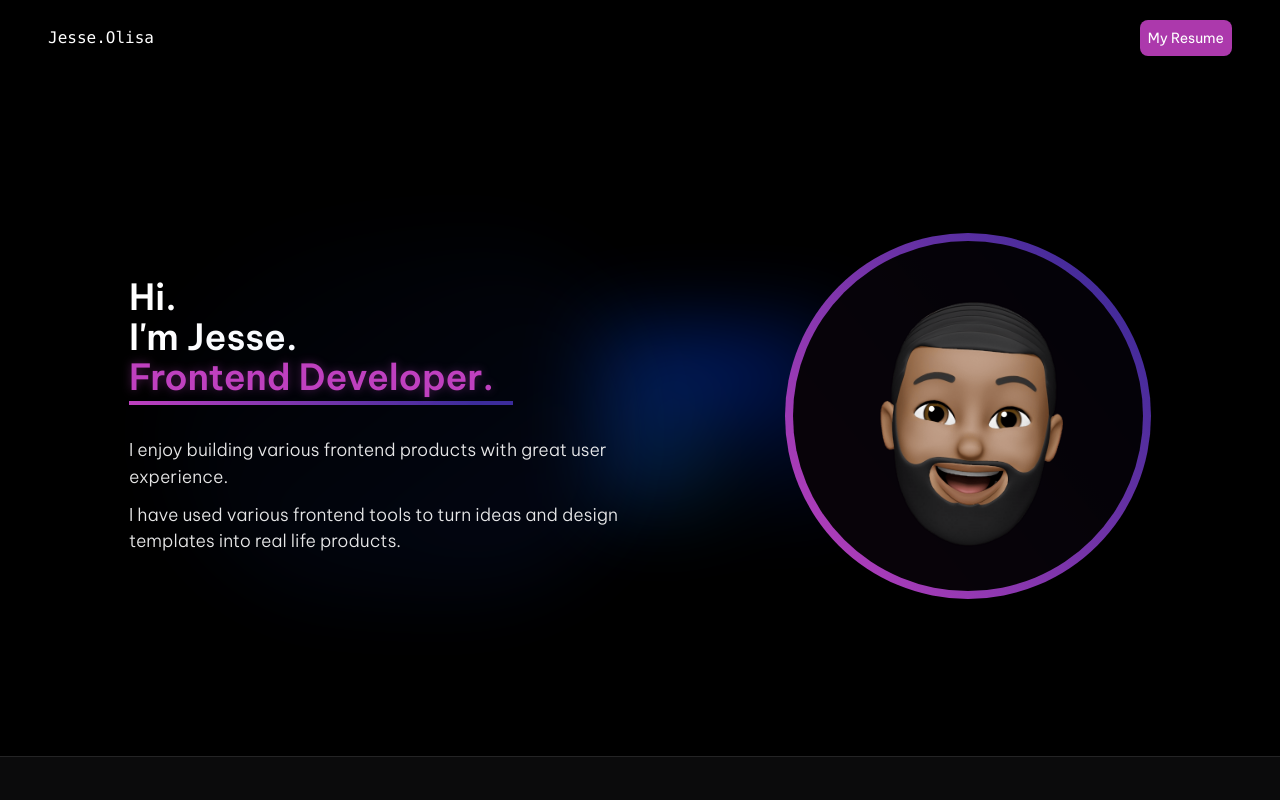
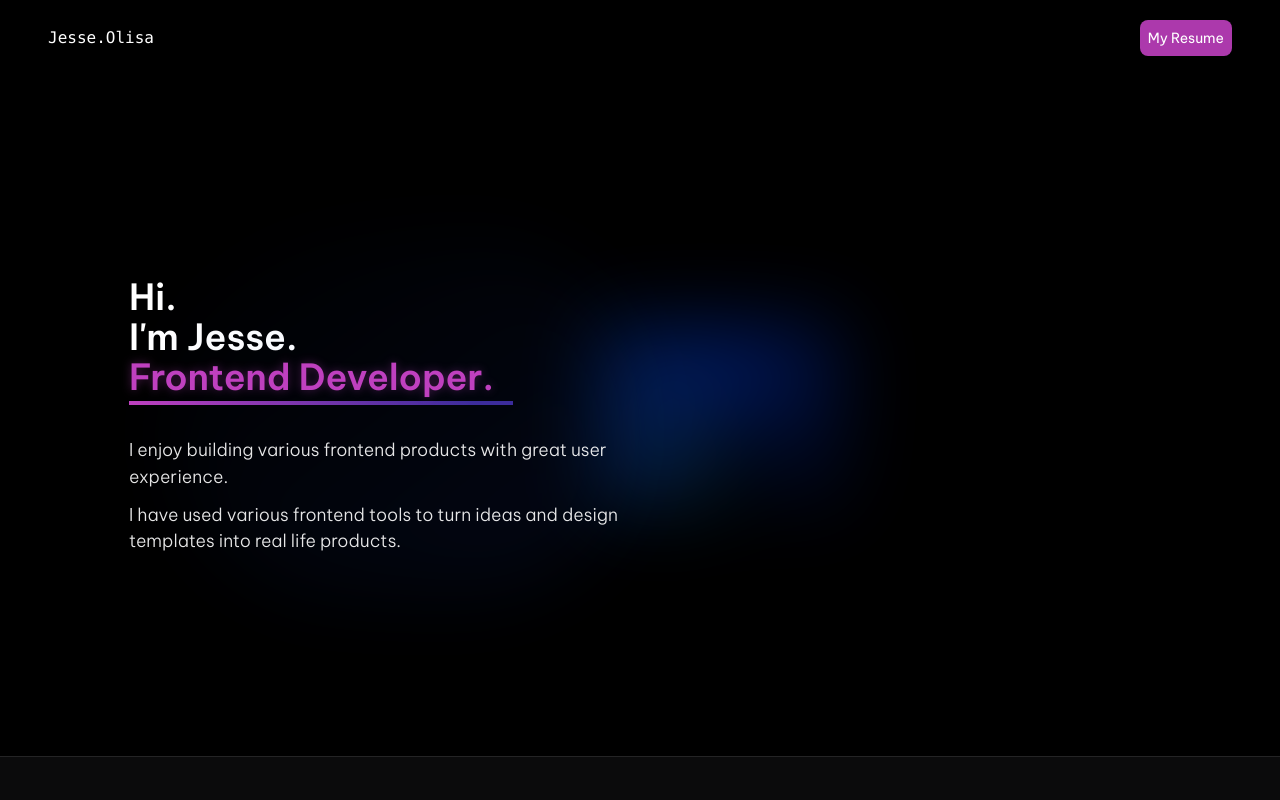
Before and after one commit to JesseOlisa/jesses-portfolio-v2, a Next.js app: page / in a window 1280 px wide. Shown: the top 800 px of the page. Built offline with nearby package versions, Linux system fonts and the light colour scheme.

Commit message:
fix: delayed animation

```diff
--- a/components/HeroSection.tsx
+++ b/components/HeroSection.tsx
@@ -1,8 +1,11 @@
-import React from 'react';
+import React, { useState } from 'react';
 import Image from 'next/image';
 import { motion } from 'framer-motion';
 
 const HeroSection = () => {
+	const [loading, setloading] = useState(true);
+
+	const showHeroImage = loading ? 'opacity-0' : 'animate-fade-in';
 	return (
 		<section className='py-12 flex-start md:flex-center flex-col-reverse gap-y-10 md:gap-y-0 md:flex-row md:py-12 w-full min-h-[85vh] md:gap-x-36 bg-backdrop px-12'>
 			<div>
@@ -23,12 +26,13 @@ const HeroSection = () => {
 				</p>
 			</div>
 			<div>
-				<div className='bg-profile-bg rounded-full p-2 animate-fade-in'>
+				<div className={`bg-profile-bg rounded-full p-2 ${showHeroImage}`}>
 					<Image
 						src='/hero_image.png'
 						alt="Jesse's memoji"
 						width={350}
 						height={100}
+						onLoadingComplete={() => setloading(false)}
 						priority
 						className='bg-black/95 rounded-full'
 					/>
```
